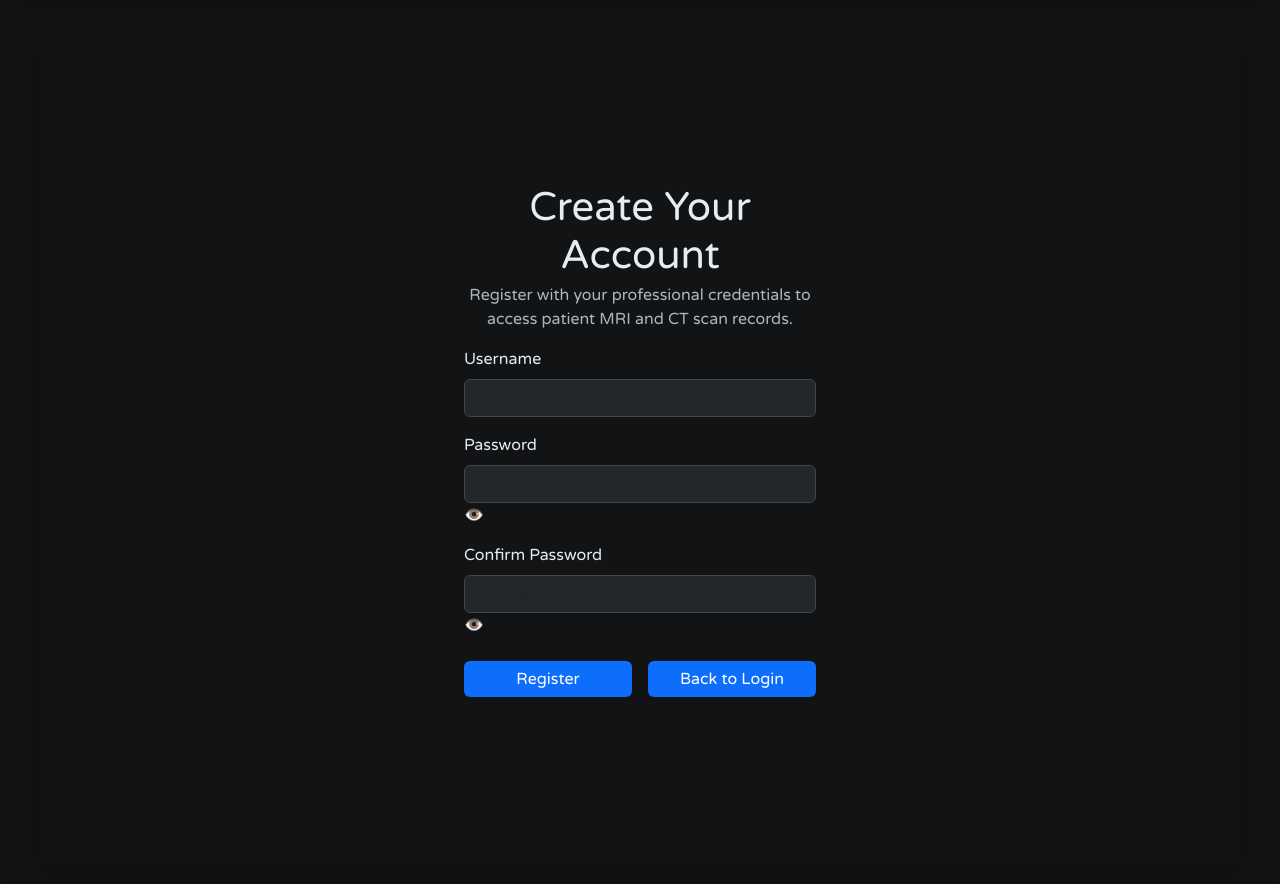
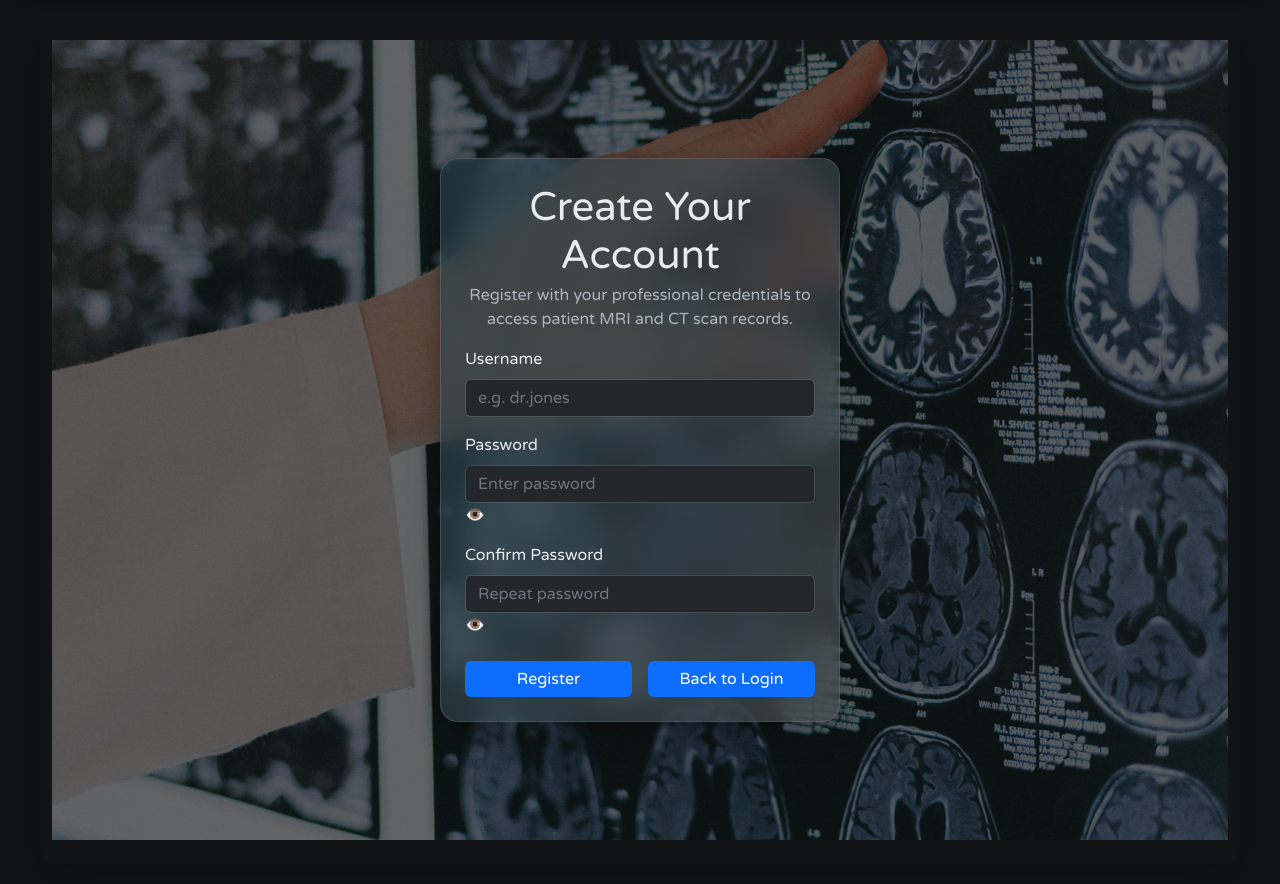
Before and after one commit to CT-Image-Annotation/main-app, a Flask app: page /register in a window 1280 px wide. Shown: the part 96-980 px from the top of the page. Run offline with Flask 3, Linux system fonts and the light colour scheme.

Commit message:
fix: signupphoto added

```diff
--- a/app/templates/auth/register.html
+++ b/app/templates/auth/register.html
@@ -62,8 +62,9 @@
 {% endblock %}
 
 {% block content %}
-<div class="d-flex align-items-center justify-content-center" style="min-height: 100vh; background: #111315;">
-  <div class="glass-card position-relative p-4 w-100" style="max-width: 400px;">
+<div class="signup-bg-wrapper d-flex align-items-center justify-content-center" style="min-height: 100vh; background: #111315; position: relative;">
+  <div class="signup-bg-image"></div>
+  <div class="glass-card position-relative p-4 w-100" style="max-width: 400px; z-index: 2;">
     <div class="text-center mb-3">
       <h1 class="mb-1">Create Your Account</h1>
       <p class="text-secondary">Register with your professional credentials to access patient MRI and CT scan records.</p>
@@ -130,4 +131,62 @@
     });
   });
 </script>
+
+<style>
+  .signup-bg-wrapper {
+    position: relative;
+    overflow: hidden;
+  }
+  .signup-bg-image {
+    position: absolute;
+    left: 50%;
+    top: 50%;
+    width: 1200px;
+    height: 840px;
+    transform: translate(-50%, -50%);
+    background-image: url('{{ url_for('static', filename='images/signupphoto.jpg') }}');
+    background-position: center center;
+    background-size: cover;
+    background-repeat: no-repeat;
+    opacity: 0.35;
+    border-radius: 32px;
+    z-index: 1;
+    box-shadow: 0 8px 32px 0 rgba(0,0,0,0.25);
+  }
+  .glass-card {
+    background: rgba(40, 48, 54, 0.55);
+    border-radius: 18px;
+    box-shadow: 0 8px 32px 0 rgba(0,0,0,0.25), 0 2px 8px 0 rgba(0,0,0,0.15);
+    border: 1.5px solid rgba(255,255,255,0.18);
+    backdrop-filter: blur(16px);
+    -webkit-backdrop-filter: blur(16px);
+    position: relative;
+    overflow: hidden;
+  }
+  .glass-card::before {
+    content: '';
+    position: absolute;
+    inset: 0;
+    background: linear-gradient(120deg, rgba(0,207,255,0.08) 0%, rgba(255,255,255,0.10) 100%);
+    pointer-events: none;
+    z-index: 1;
+  }
+  .glass-card > * {
+    position: relative;
+    z-index: 2;
+  }
+  .form-control {
+    background-color: #23272b !important;
+    border-color: rgba(255, 255, 255, 0.1) !important;
+    color: #e9ecef !important;
+  }
+  .form-control:focus {
+    background-color: #2c3136 !important;
+    border-color: #00cfff !important;
+    box-shadow: 0 0 0 0.25rem rgba(0, 207, 255, 0.25) !important;
+  }
+  .form-control::placeholder {
+    color: #6c757d !important;
+  }
+</style>
 {% endblock %}
```
Also changed, not shown: app/static/images/signupphoto.jpg (added), 4 other files.
